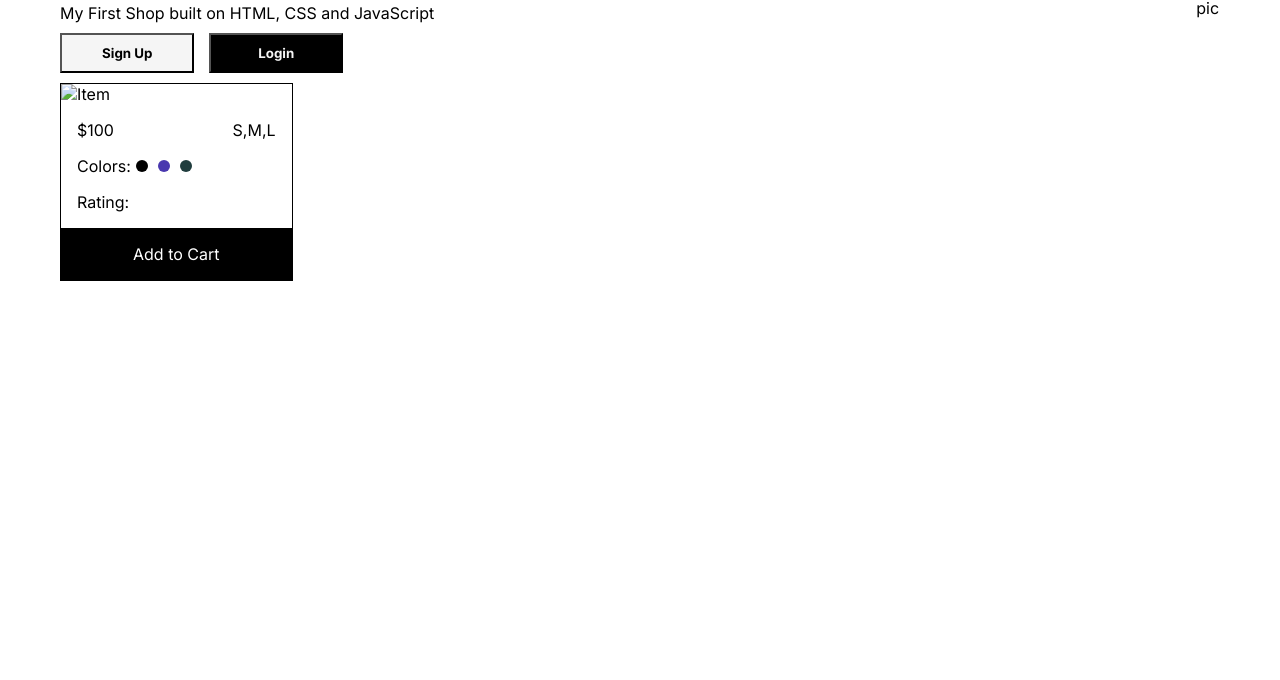
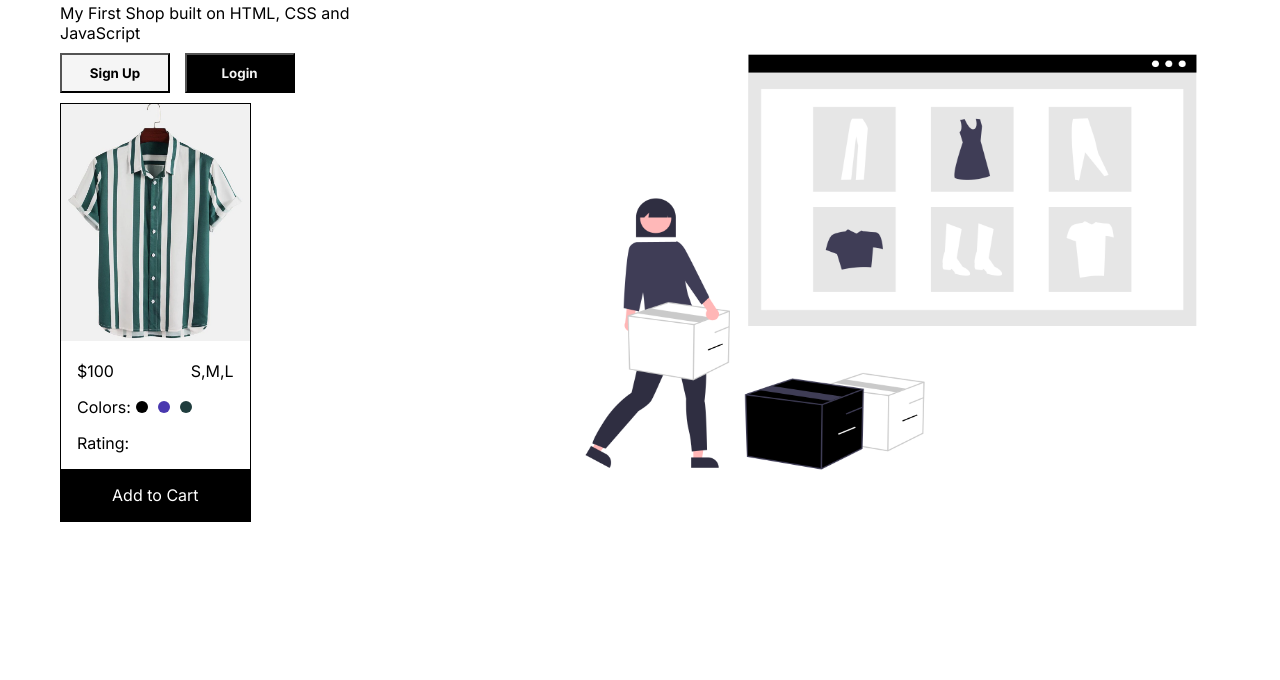
Before and after one commit to lizannajohn/f3-project-6thFeb, a plain HTML site: page index.html in a window 1280 px wide. Shown: the part 120-800 px from the top of the page. Drawn offline with Linux system fonts and the light colour scheme; the site is published under a folder, as on GitHub Pages, so addresses that start at the root find nothing.

Commit message:
first commit

```diff
--- a/index.html
+++ b/index.html
@@ -37,7 +37,7 @@
 
             <!-- Item -->
             <div class="item">
-                <img src="/images/tshirt.png" alt="Item" />
+                <img src="images/tshirt.png" alt="Item" />
                 <div class="info">
                 <div class="row">
                     <div class="price">$100</div>
@@ -59,7 +59,7 @@
         </div>
 
         <div id="right">
-            <img src="/images/landingPagePic.png" alt="landing pic" id="landingImg">
+            <img src="images/landingPagePic.png" alt="landing pic" id="landingImg">
         </div>
     </div>
 
```
